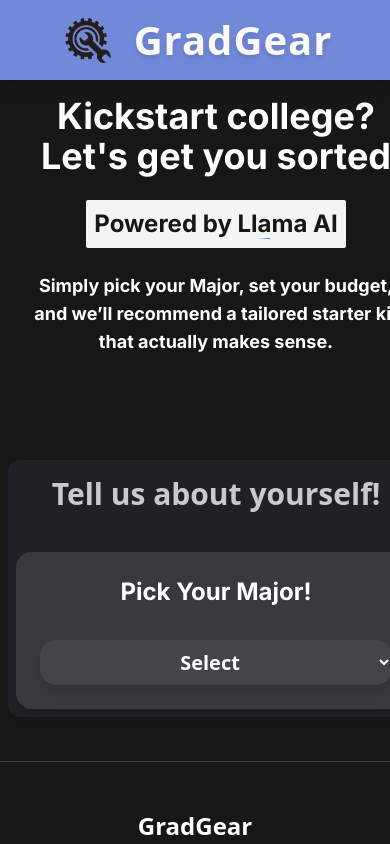
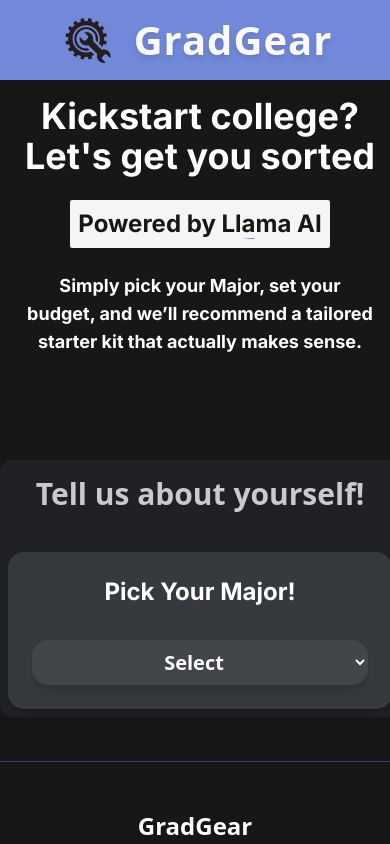
Before and after one commit to Yolo-Twice/GradGear, a React (Vite) app: page / in a window 390 px wide. Both pictures are taken after a click on the button "Get Started!". Shown: the top 844 px of the page. Built offline with nearby package versions, Linux system fonts and the light colour scheme.

Commit message:
Fixed layout for mobile

```diff
--- a/src/components/main components/pickMajorForm.jsx
+++ b/src/components/main components/pickMajorForm.jsx
@@ -57,10 +57,10 @@
 
   return (
     <>
-    <form onSubmit={handleFormSubmit} name="PickMajor"  className="mx-2 md:w-[30rem] flex flex-col bg-[#1f2124] rounded-xl p-2 md:p-12 pt-4 md:mx-auto">
+    <form onSubmit={handleFormSubmit} name="PickMajor"  className=" w-[25rem] md:w-[30rem] flex flex-col bg-[#1f2124] rounded-xl p-2 md:p-12 pt-4 mx-auto">
       <h2 className="text-3xl md:text-4xl mx-auto text-[#c8cacf] text-center font-bold mb-10" >Tell us about yourself!</h2>
 
-      <div className="w-[25rem] flex flex-col text-2xl max-w-[50rem] mx-auto p-6 rounded-2xl shadow-lg bg-[#36393e]  text-[#7289da] text-center font-bold">
+      <div className="w-[24rem] md:w-[25rem] flex flex-col text-2xl max-w-[50rem] mx-auto p-6 rounded-2xl shadow-lg bg-[#36393e]  text-[#7289da] text-center font-bold">
       <h2 className=" mx-auto font-inter text-2xl md:text-3xl" >Pick Your Major!</h2>
       <select className="text-xl p-2 mt-4 rounded-2xl bg-[#424549] shadow-lg text-white text-center" name="Major" id="Major" onChange={handleMajorSelect}>
 
@@ -82,7 +82,7 @@
 
       {majorChange &&
       <>
-      <div className="w-[25rem] mt-6 flex flex-col text-2xl max-w-[50rem] mx-auto p-6 rounded-2xl shadow-lg bg-[#36393e] text-[#7289da] text-center font-bold">
+      <div className="w-[24rem] md:w-[25rem] mt-6 flex flex-col text-2xl max-w-[50rem] mx-auto p-6 rounded-2xl shadow-lg bg-[#36393e] text-[#7289da] text-center font-bold">
         <p className="mx-auto font-inter text-3xl">Set your Budget</p>
         <div className="flex flex-row items-center gap-x-6 mt-6">
           <p className="w-20 text-right">₹{props.budget[0]}</p>
```
